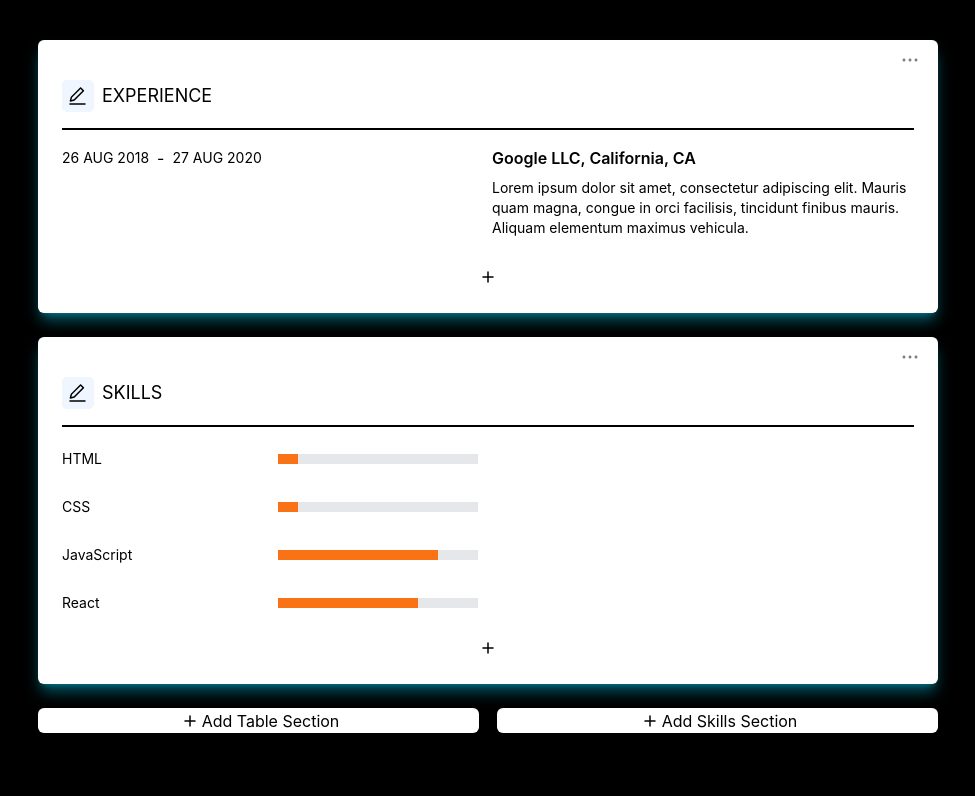
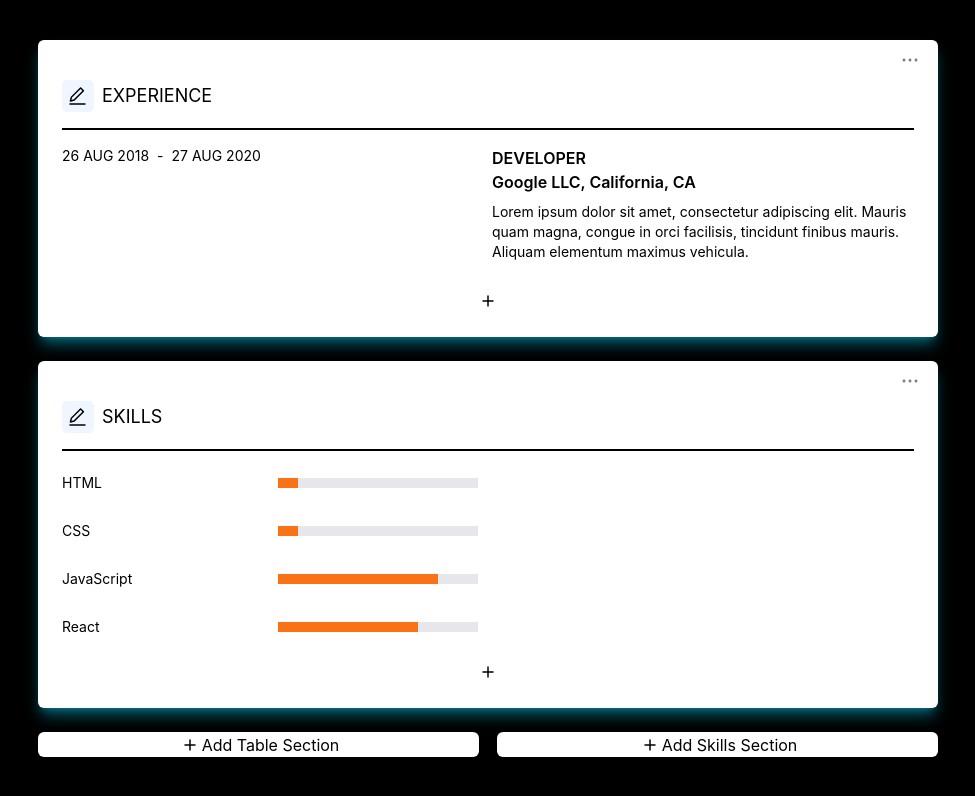
Before and after one commit to YunesB/cv-assembler, a React (Create React App) app: page / in a window 1280 px wide. Shown: the top 796 px of the page, without its empty margins (152-1127 px from the left). Built offline with nearby package versions, Linux system fonts and the light colour scheme.

Commit message:
fix: company name field added

```diff
--- a/src/components/molecules/DatedItem.tsx
+++ b/src/components/molecules/DatedItem.tsx
@@ -15,7 +15,7 @@ export const DatedItem: FC<TProps> = ({ data, onDelete }) => {
   const [initialValues, setInitialValues] = useState<TTableDataType>(data);
   const [inputValues, setInputValues] = useState<TTableDataType>(data);
 
-  const { from, to, jobTitle, description, id } = inputValues;
+  const { from, to, jobTitle, companyName, description, id } = inputValues;
 
   const handleConfirm = () => {
     setInitialValues(inputValues);
@@ -57,6 +57,7 @@ export const DatedItem: FC<TProps> = ({ data, onDelete }) => {
             />
           </div>
 
+          <div>
             <input
               name="jobTitle"
               type="text"
@@ -64,6 +65,14 @@ export const DatedItem: FC<TProps> = ({ data, onDelete }) => {
               value={jobTitle}
               onChange={onChangeInput}
             />
+            <input
+              name="companyName"
+              type="text"
+              className={`w-full max-h-[25px] mb-2 ${COMMON_INPUT_CLASSES}`}
+              value={companyName}
+              onChange={onChangeInput}
+            />
+          </div>
 
           <div className="flex items-center mt-auto space-x-2">
             <IconButton src={CheckIcon} onClick={handleConfirm} />
@@ -83,12 +92,15 @@ export const DatedItem: FC<TProps> = ({ data, onDelete }) => {
           className={`grid grid-cols-2 gap-2 hover:bg-blue-50`}
           onClick={() => setEdited(true)}
         >
-          <div className="flex items-center">
+          <div className="flex items-start">
             <p className="text-sm">{from}</p>
-            <span className="mx-2">-</span>
+            <span className="mx-2 text-sm">-</span>
             <p className="text-sm">{to}</p>
           </div>
-          <p className="font-semibold">{jobTitle}</p>
+          <div>
+            <p className="font-semibold uppercase">{jobTitle}</p>
+            <p className="font-semibold">{companyName}</p>
+          </div>
           <p></p>
           <p className="text-sm min-h-[70px] w-full">{description}</p>
         </li>
--- a/src/components/molecules/SectionBody.tsx
+++ b/src/components/molecules/SectionBody.tsx
@@ -25,15 +25,16 @@ type TProps = {
 };
 
 const EMPTY_TABLE_LINE = {
-  from: "DATE",
-  to: "DATE",
-  jobTitle: "JOB TITLE",
+  from: "Date",
+  to: "Date",
+  jobTitle: "Job Title",
+  companyName: "Company",
   id: "",
-  description: "DESCRIPTION"
+  description: "description"
 };
 
 const EMPTY_SKILL_LINE = {
-  name: "NAME",
+  name: "Skill Name",
   value: 50,
   id: ""
 };
--- a/src/projectTypes/general.types.ts
+++ b/src/projectTypes/general.types.ts
@@ -33,6 +33,7 @@ export type TSvg = React.FunctionComponent<React.SVGAttributes<SVGElement>>;
 export type TTableDataType = {
   from: string;
   to: string;
+  companyName: string;
   jobTitle: string;
   description: string;
   id: string;
--- a/src/utils/constants.ts
+++ b/src/utils/constants.ts
@@ -32,7 +32,8 @@ export const INITIAL_SECTIONS: TSection[] = [
       {
         from: "26 AUG 2018",
         to: "27 AUG 2020",
-        jobTitle: "Google LLC, California, CA",
+        jobTitle: "Developer",
+        companyName: "Google LLC, California, CA",
         id: `${uuidv4()}-inner`,
         description:
           "Lorem ipsum dolor sit amet, consectetur adipiscing elit. Mauris quam magna, congue in orci facilisis, tincidunt finibus mauris. Aliquam elementum maximus vehicula."
```
Lines whose indentation alone changed are shown as unchanged.
